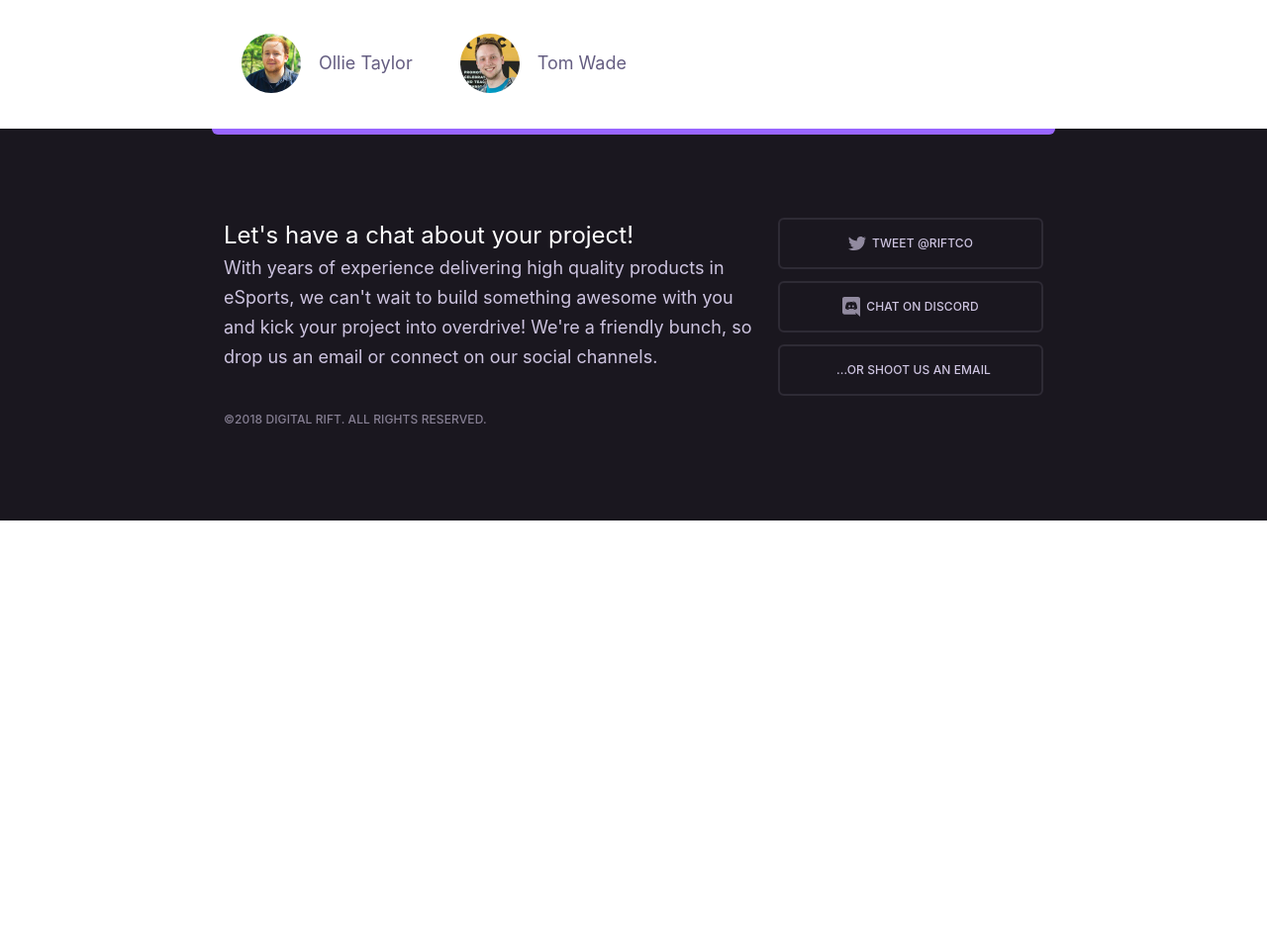
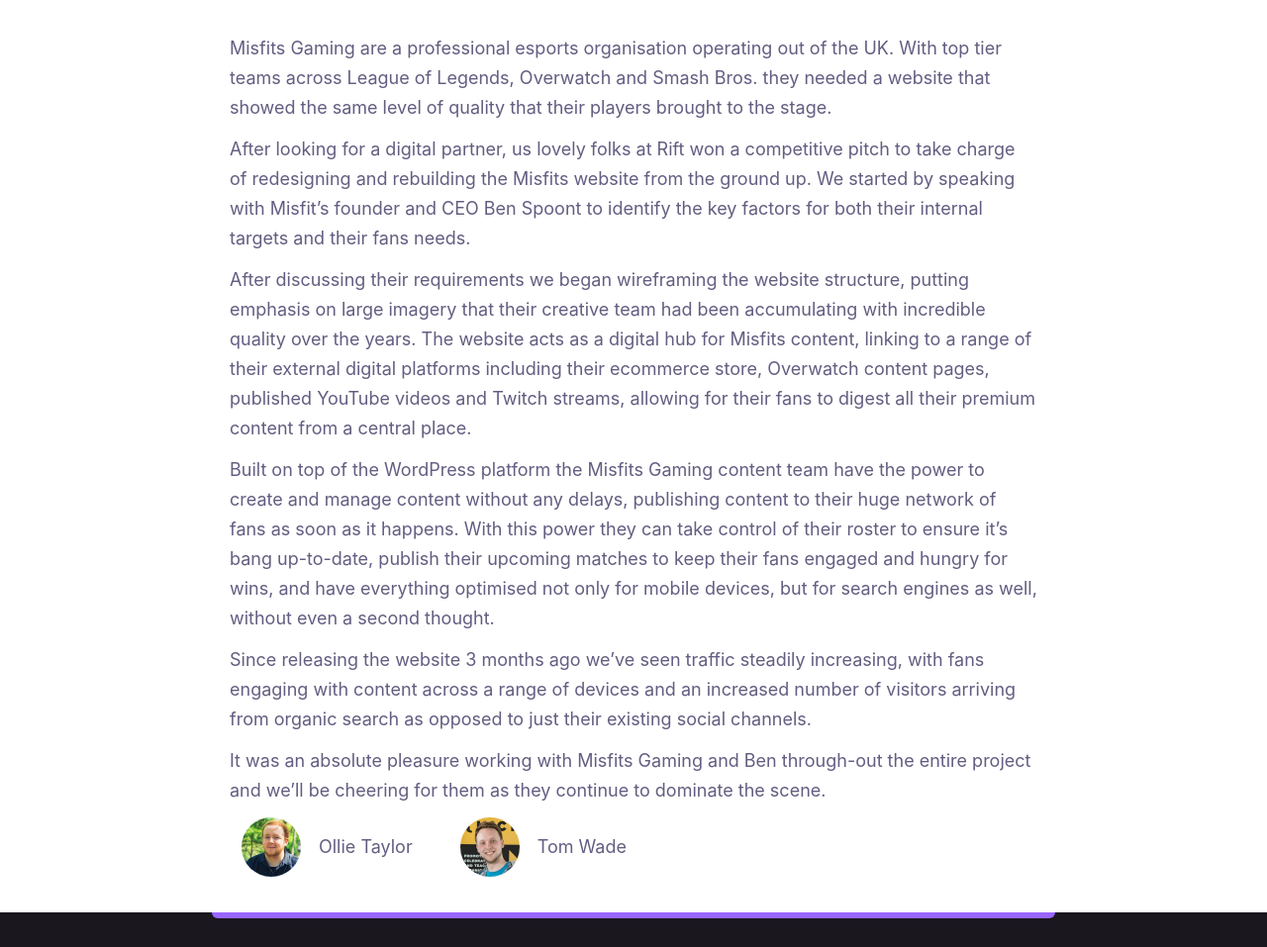
Before and after one commit to OllieJT/rift-portfolio_2018-jekyll, a Jekyll site: the page built from _posts/2018-05-16-misfits-gaming.md, in a window 1280 px wide and 1400 px high. Shown: the part 443-1400 px from the top of the window at 99% size. Built offline with Jekyll 4.4.1, drawn with Linux system fonts in a browser that asks for light colours.

Commit message:
Update from Forestry.io - 2018-05-16-misfits-gaming.md

```diff
--- a/_posts/2018-05-16-misfits-gaming.md
+++ b/_posts/2018-05-16-misfits-gaming.md
@@ -14,3 +14,14 @@
 categories: []
 project_type: ''
 ---
+Misfits Gaming are a professional esports organisation operating out of the UK. With top tier teams across League of Legends, Overwatch and Smash Bros. they needed a website that showed the same level of quality that their players brought to the stage.
+
+After looking for a digital partner, us lovely folks at Rift won a competitive pitch to take charge of redesigning and rebuilding the Misfits website from the ground up. We started by speaking with Misfit’s founder and CEO Ben Spoont to identify the key factors for both their internal targets and their fans needs.
+
+After discussing their requirements we began wireframing the website structure, putting emphasis on large imagery that their creative team had been accumulating with incredible quality over the years. The website acts as a digital hub for Misfits content, linking to a range of their external digital platforms including their ecommerce store, Overwatch content pages, published YouTube videos and Twitch streams, allowing for their fans to digest all their premium content from a central place.
+
+Built on top of the WordPress platform the Misfits Gaming content team have the power to create and manage content without any delays, publishing content to their huge network of fans as soon as it happens. With this power they can take control of their roster to ensure it's bang up-to-date, publish their upcoming matches to keep their fans engaged and hungry for wins, and have everything optimised not only for mobile devices, but for search engines as well, without even a second thought.
+
+Since releasing the website 3 months ago we've seen traffic steadily increasing, with fans engaging with content across a range of devices and an increased number of visitors arriving from organic search as opposed to just their existing social channels.
+
+It was an absolute pleasure working with Misfits Gaming and Ben through-out the entire project and we'll be cheering for them as they continue to dominate the scene.
```
